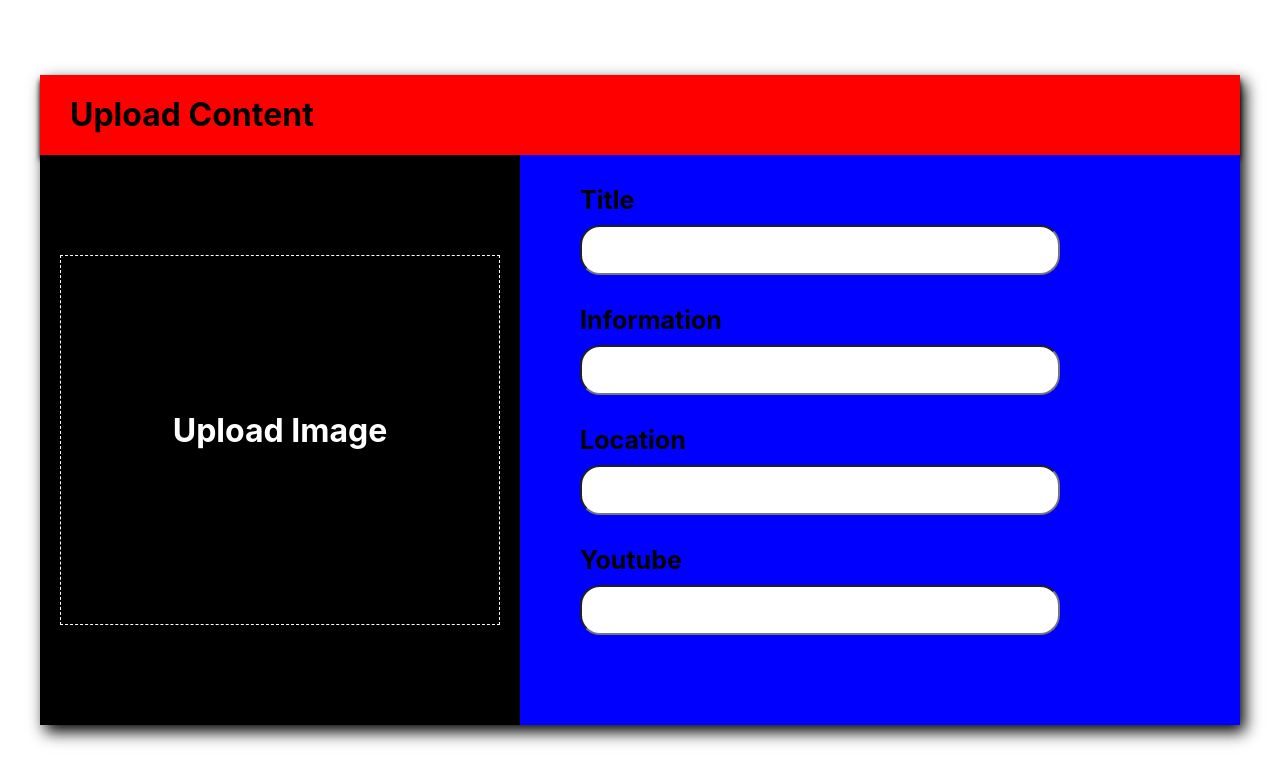
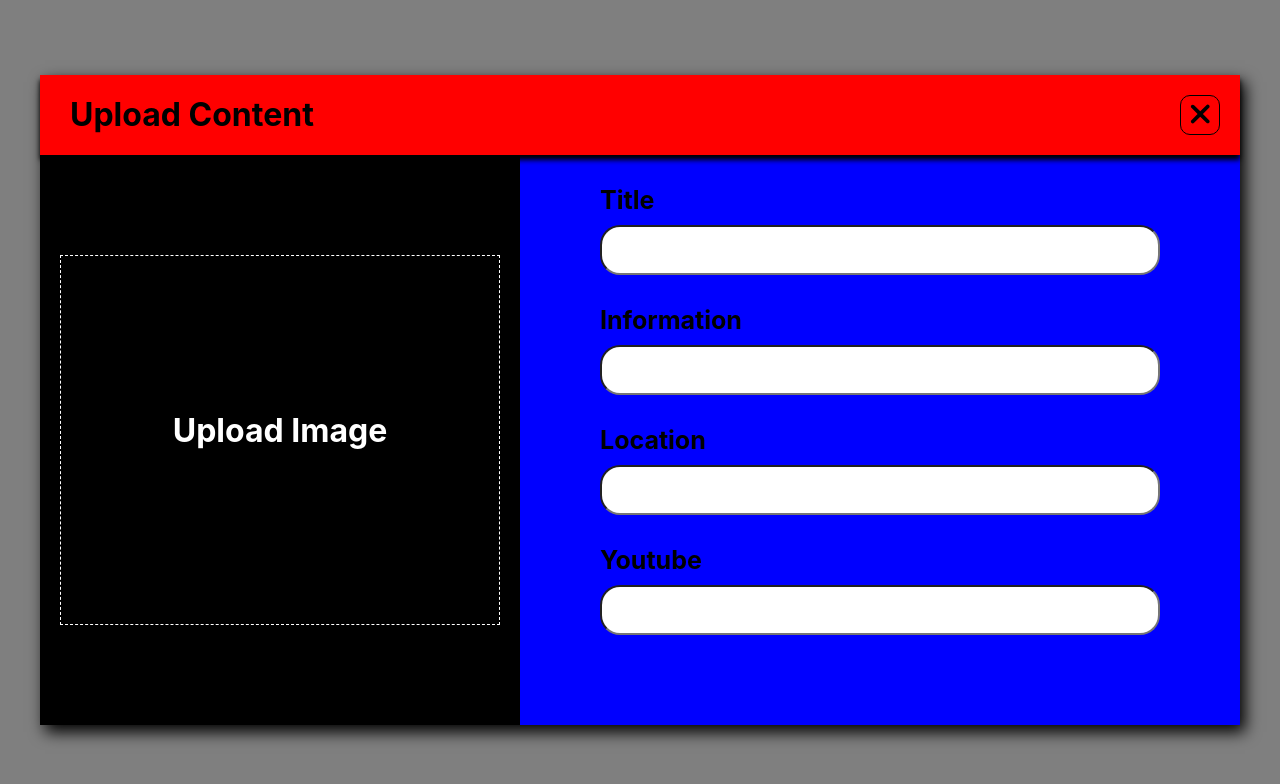
Before and after one commit to ykkc21/Capstone, a React (Create React App) app in the folder project/: page /test in a window 1280 px wide. Shown: the top 784 px of the page. Built offline with nearby package versions, Linux system fonts and the light colour scheme; no server answers.

Commit message:
commit
commit

```diff
--- a/project/sessions/0_1Tcps2W72rYj5j7V5UFTJJ1znvWrbT.json
+++ b/project/sessions/0_1Tcps2W72rYj5j7V5UFTJJ1znvWrbT.json
@@ -1 +1 @@
-{"cookie":{"originalMaxAge":null,"expires":null,"secure":false,"httpOnly":true,"path":"/"},"__lastAccess":1696909201365}
+{"cookie":{"originalMaxAge":null,"expires":null,"secure":false,"httpOnly":true,"path":"/"},"__lastAccess":1696917254181}
--- a/project/src/constants/AddContent.jsx
+++ b/project/src/constants/AddContent.jsx
@@ -1,6 +1,20 @@
 import { React, Fragment } from "react";
 import style from "../styles/AddContent.module.css";
+import { FontAwesomeIcon } from "@fortawesome/react-fontawesome";
+import { faXmark } from "@fortawesome/free-solid-svg-icons";
 const AddContent = () => {
+  const DragOverHandler = (e) => {
+    e.preventDefault();
+    console.log(e);
+  };
+
+  const DropHandler = (e) => {
+    e.preventDefault();
+
+    const files = e.dataTransfer;
+    console.log(files);
+  };
+
   return (
     <Fragment>
       <div className={style.wrap}>
@@ -9,8 +23,15 @@ const AddContent = () => {
             <div className={style.AddContentBox}>
               <div className={style.titlebox}>
                 <h1>Upload Content</h1>
+                <label>
+                  <FontAwesomeIcon icon={faXmark}></FontAwesomeIcon>
+                </label>
               </div>
-              <div className={style.ImageBox}>
+              <div
+                onDragOver={DragOverHandler}
+                onDrop={DropHandler}
+                className={style.ImageBox}
+              >
                 <h1>Upload Image</h1>
               </div>
               <div className={style.OptionBox}>
@@ -30,13 +51,13 @@ const AddContent = () => {
                   <label>Location</label>
                   <br />
                   <br />
-                  <input type="text" name="info" id="info" />
+                  <input type="text" name="location" id="location" />
                 </div>
                 <div className={style.OptionInput}>
                   <label>Youtube</label>
                   <br />
                   <br />
-                  <input type="text" name="info" id="info" />
+                  <input type="text" name="youtube" id="youtube" />
                 </div>
               </div>
             </div>
--- a/project/src/styles/AddContent.module.css
+++ b/project/src/styles/AddContent.module.css
@@ -9,6 +9,7 @@
 .wrap {
   width: 100%;
   height: 100vh;
+  background-color: rgba(0, 0, 0, 0.5);
 }
 .container {
   max-width: 1440px;
@@ -40,6 +41,7 @@
   padding-left: 30px;
   box-shadow: 0px 5px 5px #000;
   float: left;
+  position: relative;
 }
 
 .Main > .AddContentBox > .titlebox > h1 {
@@ -48,6 +50,20 @@
   line-height: 80px;
   text-align: left;
 }
+
+.Main > .AddContentBox > .titlebox > label {
+  width: 40px;
+  height: 40px;
+  display: block;
+  font-size: 30px;
+  border: 1px solid #000;
+  border-radius: 10px;
+  position: absolute;
+  top: 50%;
+  right: 0%;
+  transform: translate(-50%, -50%);
+}
+
 .Main > .AddContentBox > .ImageBox {
   width: 40%;
   height: 570px;
@@ -67,7 +83,7 @@
   height: 570px;
   float: left;
   background-color: blue;
-  padding: 30px 60px;
+  padding: 30px 80px;
 }
 
 .Main > .AddContentBox > .OptionBox > .OptionInput {
@@ -82,7 +98,7 @@
   font-size: 25px;
 }
 .Main > .AddContentBox > .OptionBox > .OptionInput > input {
-  width: 80%;
+  width: 100%;
   height: 50px;
   float: left;
   border-radius: 20px;
```
